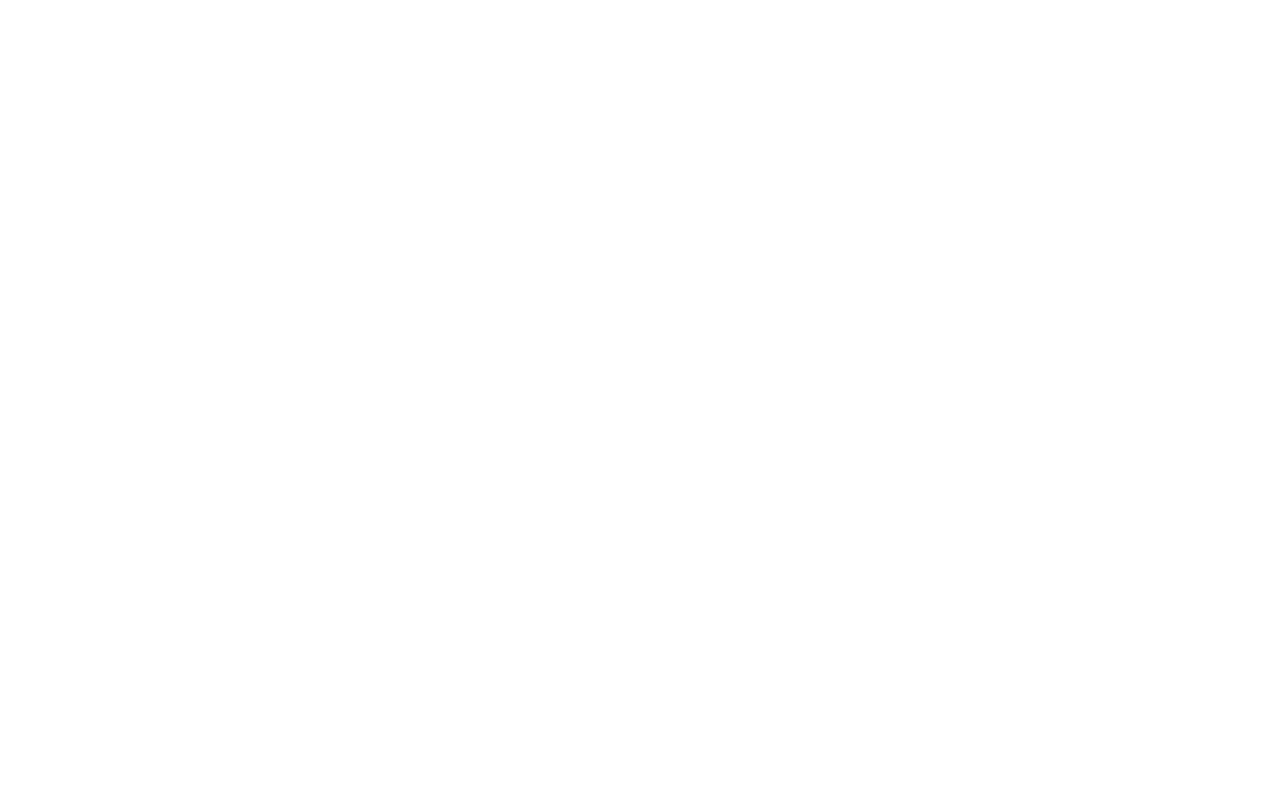
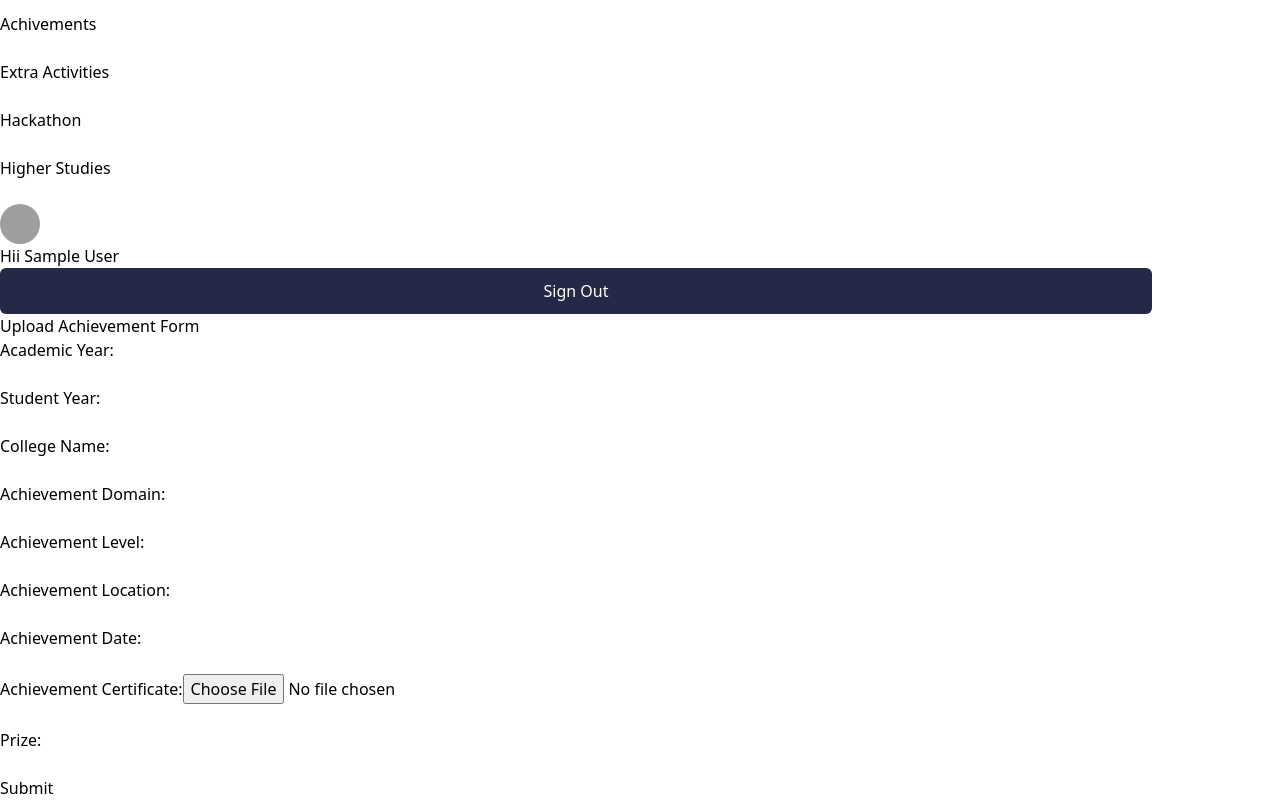
Before and after one commit to codeterrayt/DMCE-Comps-Dept-Management-System, a React (Vite) app in the folder Client/: page /dmce/test in a window 1280 px wide. Before the commit this address had no page. Shown: the part 458-1258 px from the top of the page. Before the commit the page ends 800 px from the top, so only its background shows below. Built offline with nearby package versions, Linux system fonts and the light colour scheme; sample sign-in values are in the browser's storage; grey boxes are pictures that could not be loaded.

Commit message:
added: example form with route /test

```diff
--- a/Client/src/App.jsx
+++ b/Client/src/App.jsx
@@ -17,6 +17,7 @@ import Hackathon from './components/Hackathon';
 import HigherStudies from './components/HigherStudies';
 import SignUpForm from './components/SignUp';
 import LoginForm from './components/Login';
+import UploadForm from './components/UploadForm';
 
 export const userContext = createContext()
 
@@ -43,6 +44,8 @@ function App() {
             <Route path="higher-studies" element={<HigherStudies />} />
             <Route path="sign-up" element={<SignUpForm />} />
             <Route path="login" element={<LoginForm />} />
+            <Route path="test" element={<UploadForm/>} />
+
 
           </Route>
 
--- /dev/null
+++ b/Client/src/components/UploadForm.jsx
@@ -0,0 +1,76 @@
+import React, { useState } from 'react';
+import axios from 'axios';
+
+const UploadForm = () => {
+  const [formData, setFormData] = useState(new FormData());
+
+  const handleChange = (e) => {
+    const { id, value, files } = e.target;
+
+    if (id === 'achievement_certificate_path') {
+      formData.set(id, files[0]);
+    } else {
+      formData.set(id, value);
+    }
+  };
+
+  const handleSubmit = async (e) => {
+    e.preventDefault();
+
+    try {
+      const response = await axios.post(
+        'http://127.0.0.1:8000/api/student/add/achievement',
+        formData,
+        {
+          headers: {
+            Accept: 'application/json',
+            Authorization: 'Bearer 1|s2wCi5nCxdjniFkTDdK9MNPdipHh46cc5JQ92tX759ff1712',
+            'Content-Type': 'multipart/form-data',
+          },
+          maxBodyLength: Infinity,
+        }
+      );
+      console.log(JSON.stringify(response.data));
+    } catch (error) {
+      console.log(error);
+    }
+  };
+
+  return (
+    <div>
+      <h1>Upload Achievement Form</h1>
+      <form onSubmit={handleSubmit}>
+        <label htmlFor="academic_year">Academic Year:</label>
+        <input type="text" id="academic_year" name="academic_year" required onChange={handleChange} /><br /><br />
+
+        <label htmlFor="student_year">Student Year:</label>
+        <input type="text" id="student_year" name="student_year" required onChange={handleChange} /><br /><br />
+
+        <label htmlFor="college_name">College Name:</label>
+        <input type="text" id="college_name" name="college_name" required onChange={handleChange} /><br /><br />
+
+        <label htmlFor="achievement_domain">Achievement Domain:</label>
+        <input type="text" id="achievement_domain" name="achievement_domain" required onChange={handleChange} /><br /><br />
+
+        <label htmlFor="achievement_level">Achievement Level:</label>
+        <input type="text" id="achievement_level" name="achievement_level" required onChange={handleChange} /><br /><br />
+
+        <label htmlFor="achievement_location">Achievement Location:</label>
+        <input type="text" id="achievement_location" name="achievement_location" required onChange={handleChange} /><br /><br />
+
+        <label htmlFor="achievement_date">Achievement Date:</label>
+        <input type="text" id="achievement_date" name="achievement_date" required onChange={handleChange} /><br /><br />
+
+        <label htmlFor="achievement_certificate_path">Achievement Certificate:</label>
+        <input type="file" id="achievement_certificate_path" name="achievement_certificate_path" required onChange={handleChange} /><br /><br />
+
+        <label htmlFor="prize">Prize:</label>
+        <input type="text" id="prize" name="prize" required onChange={handleChange} /><br /><br />
+
+        <button type="submit">Submit</button>
+      </form>
+    </div>
+  );
+};
+
+export default UploadForm;
--- /dev/null
+++ b/Client/test/UploadForm.jsx
@@ -0,0 +1,76 @@
+import React, { useState } from 'react';
+import axios from 'axios';
+
+const UploadForm = () => {
+  const [formData, setFormData] = useState(new FormData());
+
+  const handleChange = (e) => {
+    const { id, value, files } = e.target;
+
+    if (id === 'achievement_certificate_path') {
+      formData.set(id, files[0]);
+    } else {
+      formData.set(id, value);
+    }
+  };
+
+  const handleSubmit = async (e) => {
+    e.preventDefault();
+
+    try {
+      const response = await axios.post(
+        'http://127.0.0.1:8000/api/student/add/achievement',
+        formData,
+        {
+          headers: {
+            Accept: 'application/json',
+            Authorization: 'Bearer 1|s2wCi5nCxdjniFkTDdK9MNPdipHh46cc5JQ92tX759ff1712',
+            'Content-Type': 'multipart/form-data',
+          },
+          maxBodyLength: Infinity,
+        }
+      );
+      console.log(JSON.stringify(response.data));
+    } catch (error) {
+      console.log(error);
+    }
+  };
+
+  return (
+    <div>
+      <h1>Upload Achievement Form</h1>
+      <form onSubmit={handleSubmit}>
+        <label htmlFor="academic_year">Academic Year:</label>
+        <input type="text" id="academic_year" name="academic_year" required onChange={handleChange} /><br /><br />
+
+        <label htmlFor="student_year">Student Year:</label>
+        <input type="text" id="student_year" name="student_year" required onChange={handleChange} /><br /><br />
+
+        <label htmlFor="college_name">College Name:</label>
+        <input type="text" id="college_name" name="college_name" required onChange={handleChange} /><br /><br />
+
+        <label htmlFor="achievement_domain">Achievement Domain:</label>
+        <input type="text" id="achievement_domain" name="achievement_domain" required onChange={handleChange} /><br /><br />
+
+        <label htmlFor="achievement_level">Achievement Level:</label>
+        <input type="text" id="achievement_level" name="achievement_level" required onChange={handleChange} /><br /><br />
+
+        <label htmlFor="achievement_location">Achievement Location:</label>
+        <input type="text" id="achievement_location" name="achievement_location" required onChange={handleChange} /><br /><br />
+
+        <label htmlFor="achievement_date">Achievement Date:</label>
+        <input type="text" id="achievement_date" name="achievement_date" required onChange={handleChange} /><br /><br />
+
+        <label htmlFor="achievement_certificate_path">Achievement Certificate:</label>
+        <input type="file" id="achievement_certificate_path" name="achievement_certificate_path" required onChange={handleChange} /><br /><br />
+
+        <label htmlFor="prize">Prize:</label>
+        <input type="text" id="prize" name="prize" required onChange={handleChange} /><br /><br />
+
+        <button type="submit">Submit</button>
+      </form>
+    </div>
+  );
+};
+
+export default UploadForm;
```
